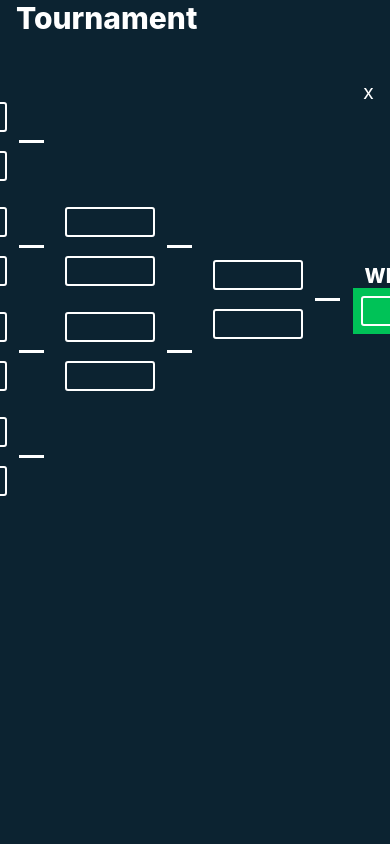
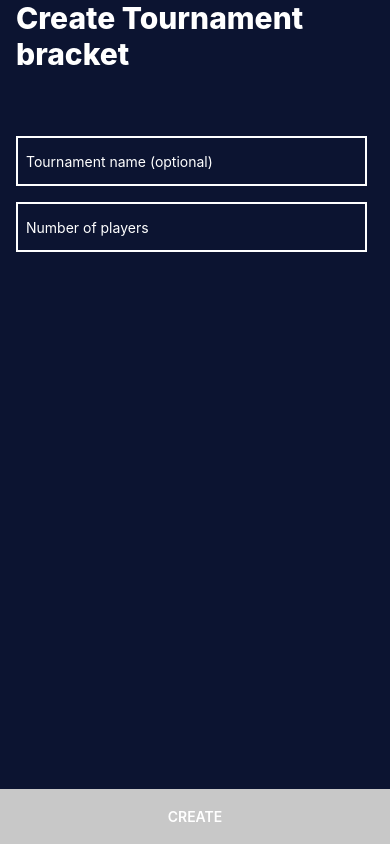
Before and after one commit to MartinInAction/codeTest, a React Native app: screen / in a window 390 px wide. Built offline with nearby package versions, Linux system fonts and the light colour scheme.

Commit message:
more styling

```diff
--- a/App.js
+++ b/App.js
@@ -22,7 +22,7 @@ export default class App extends PureComponent<Props, State> {
   }
 
   componentDidMount () {
-    this.createBracket('Tournament', 8)
+    // this.createBracket('Tournament', 8)
   }
 
   render (): React$Node {
--- a/components/BracketItem.js
+++ b/components/BracketItem.js
@@ -9,8 +9,8 @@ type Props = {
     index: number,
     updatePlayer: (player: Player) => Promise<*>,
     numberOfPlayers: number
+}
 
-}
 type State = {
     name: string
 }
@@ -74,13 +74,15 @@ const styles = StyleSheet.create({
     borderColor: colors.white,
     margin: commonStyles.smallSpace,
     width: 90,
-    height: 30,
+    height: 40,
     paddingLeft: 5,
-    borderRadius: 3
+    borderRadius: 10
   },
   winnerText: {
     alignSelf: 'center',
     fontSize: 20,
+    position: 'absolute',
+    top: -25,
     fontWeight: '800',
     color: colors.white
   },
--- a/components/BracketsContainer.js
+++ b/components/BracketsContainer.js
@@ -72,9 +72,9 @@ export default class BracketsContainer extends PureComponent<Props, State> {
       <View style={styles.popover}>
         <Text style={styles.popoverHeader}>Who won?</Text>
         {selectedItem.map((item, index) => <View key={index}>
-          <TouchableOpacity onPress={() => this.makeWinner(item)} style={styles.popoverItem}>
-            <Text>{item.name}</Text>
-            <Text>{this.getWinStatus(item)}</Text>
+          <TouchableOpacity activeOpacity={0.8} onPress={() => this.makeWinner(item)} style={styles.popoverItem}>
+            <Text style={styles.popoverItemText}>{item.name}</Text>
+            <Text style={styles.popoverItemText}>{this.getWinStatus(item)}</Text>
           </TouchableOpacity>
         </View>)}
         <TouchableOpacity style={styles.popoverCloseButton} onPress={this.closePopover}>
@@ -162,21 +162,22 @@ const styles = StyleSheet.create({
     justifyContent: 'center',
     width: '80%',
     height: 250,
-    borderRadius: 20,
-    backgroundColor: colors.white,
+    borderRadius: 10,
+    backgroundColor: colors.mud,
     shadowColor: colors.black,
     shadowOffset: {
-      width: 0,
-      height: 2
+      width: 10,
+      height: 10
     },
-    shadowOpacity: 0.25,
-    shadowRadius: 3.84,
+    shadowOpacity: 0.8,
+    shadowRadius: 15,
     elevation: 5
   },
   popoverHeader: {
     top: commonStyles.space,
     alignSelf: 'center',
     fontSize: 20,
+    color: colors.white,
     position: 'absolute'
   },
   popoverCloseButton: {
@@ -189,18 +190,24 @@ const styles = StyleSheet.create({
   },
   popoverCloseButtonText: {
     fontSize: 20,
-    color: colors.black
+    color: colors.white
   },
   popoverItem: {
     flexDirection: 'row',
-    height: 30,
+    height: 45,
+    alignSelf: 'center',
     justifyContent: 'space-between',
     paddingLeft: commonStyles.smallSpace,
     paddingRight: commonStyles.smallSpace,
     alignItems: 'center',
     margin: commonStyles.space,
-    width: '80%',
+    borderRadius: 10,
+    borderColor: colors.white,
     borderWidth: 2
+  },
+  popoverItemText: {
+    fontWeight: '600',
+    color: colors.white
   },
   closeButton: {
     position: 'absolute',
--- a/libs/Colors.js
+++ b/libs/Colors.js
@@ -5,7 +5,7 @@ export default {
   blackOpacity5: 'rgba(0,0,0,0.5)',
   gray: 'rgba(200,200,200,1)',
   transparent: 'rgba(255,255,255,0)',
-  mud: 'rgba(12,35,49,1)',
+  mud: 'rgba(12,20,49,1)',
   orange: 'rgba(221,97,53,1)',
   green: 'rgba(0,194,87,1)',
   red: 'rgba(215,38,61,1)'
```
